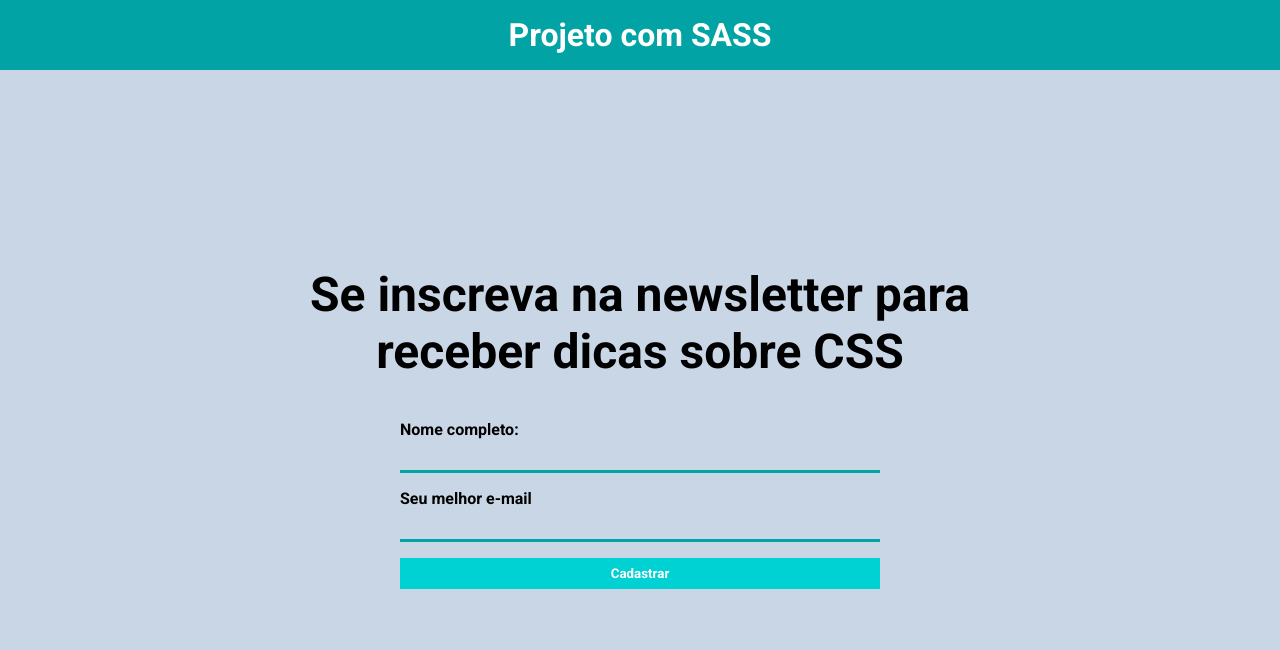
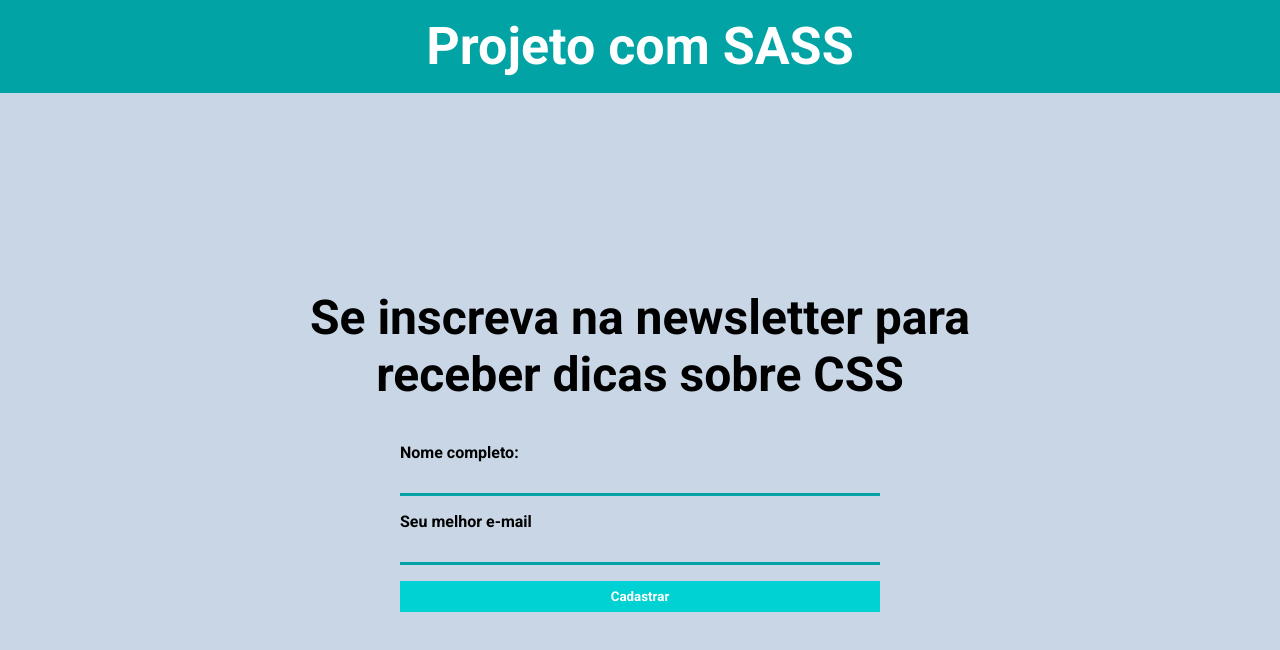
Before and after one commit to MatheusFerretti-1508/Projeto_sass, a website: page index.html in a window 1280 px wide. Drawn offline with Linux system fonts and the light colour scheme.

Commit message:
Fix: size

```diff
--- a/source/main.scss
+++ b/source/main.scss
@@ -30,6 +30,10 @@ header {
     background-color: variaveis.$corPrincipal;
     text-align: center;
     color: #fff;
+
+    h1 {
+        font-size: 52px ;
+    }
 }
 
 .form-container {
```
Also changed, not shown: build/main.css, 1 other file.
